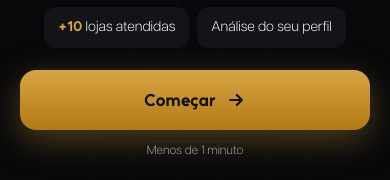
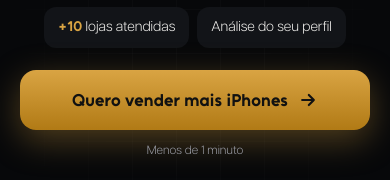
Before and after one commit to oquirondigital/formularios, a plain HTML site: page lojas-iphone/index.html in a window 390 px wide. Shown: the part 343-523 px from the top of the page. Drawn offline with Linux system fonts and the light colour scheme.

Commit message:
lojas-iphone: botão inicial 'Quero vender mais iPhones'
Co-Authored-By: Claude Opus 5.5 <noreply@anthropic.com>
Claude-Session: https://claude.ai/code/session_01CzMKPJKYSTMKg9SzsWmiwu

```diff
--- a/lojas-iphone/index.html
+++ b/lojas-iphone/index.html
@@ -177,7 +177,7 @@
         <span><b>+10</b> lojas atendidas</span>
         <span>Análise do seu perfil</span>
       </div>
-      <button class="btn" data-next>Começar
+      <button class="btn" data-next>Quero vender mais iPhones
         <svg viewBox="0 0 24 24" fill="none" stroke="currentColor" stroke-width="2.6" stroke-linecap="round" stroke-linejoin="round"><path d="M5 12h14M13 6l6 6-6 6"/></svg>
       </button>
       <div class="time">Menos de 1 minuto</div>
```
